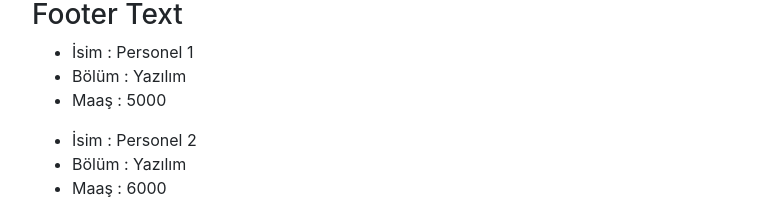
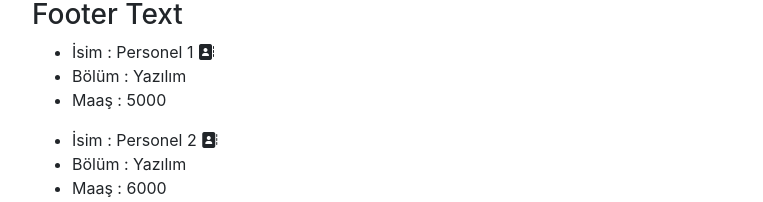
Before and after one commit to ozguryesilbas/reactapp, a React (Create React App) app: page / in a window 1280 px wide. Shown: the part 201-403 px from the top of the page, without its empty margins (53-816 px from the left). Built offline with nearby package versions, Linux system fonts and the light colour scheme.

Commit message:
fontawesome eklendi

```diff
--- a/public/index.html
+++ b/public/index.html
@@ -1,6 +1,8 @@
 <!DOCTYPE html>
 <html lang="en">
   <head>
+    <script src="https://kit.fontawesome.com/62071065bf.js" crossorigin="anonymous"></script>
+
     <meta charset="utf-8" />
     <link rel="icon" href="%PUBLIC_URL%/favicon.ico" />
     <meta name="viewport" content="width=device-width, initial-scale=1" />
--- a/src/components/Personel.js
+++ b/src/components/Personel.js
@@ -9,7 +9,7 @@ class Personel extends Component {
         return (
             <div>
                 <ul>
-                    <li>İsim : {name}</li>           {/*this.props kullanmadan bu parametreleri burada aldık*/}
+                    <li>İsim : {name}  <i className="fas fa-address-book"></i></li>           {/*this.props kullanmadan bu parametreleri burada aldık*/}
                     <li>Bölüm : {department}</li>
                     <li>Maaş : {salary}</li>
                 </ul>
```
Also changed, not shown: 1 other file (tests, documents, lock files or other folders).
